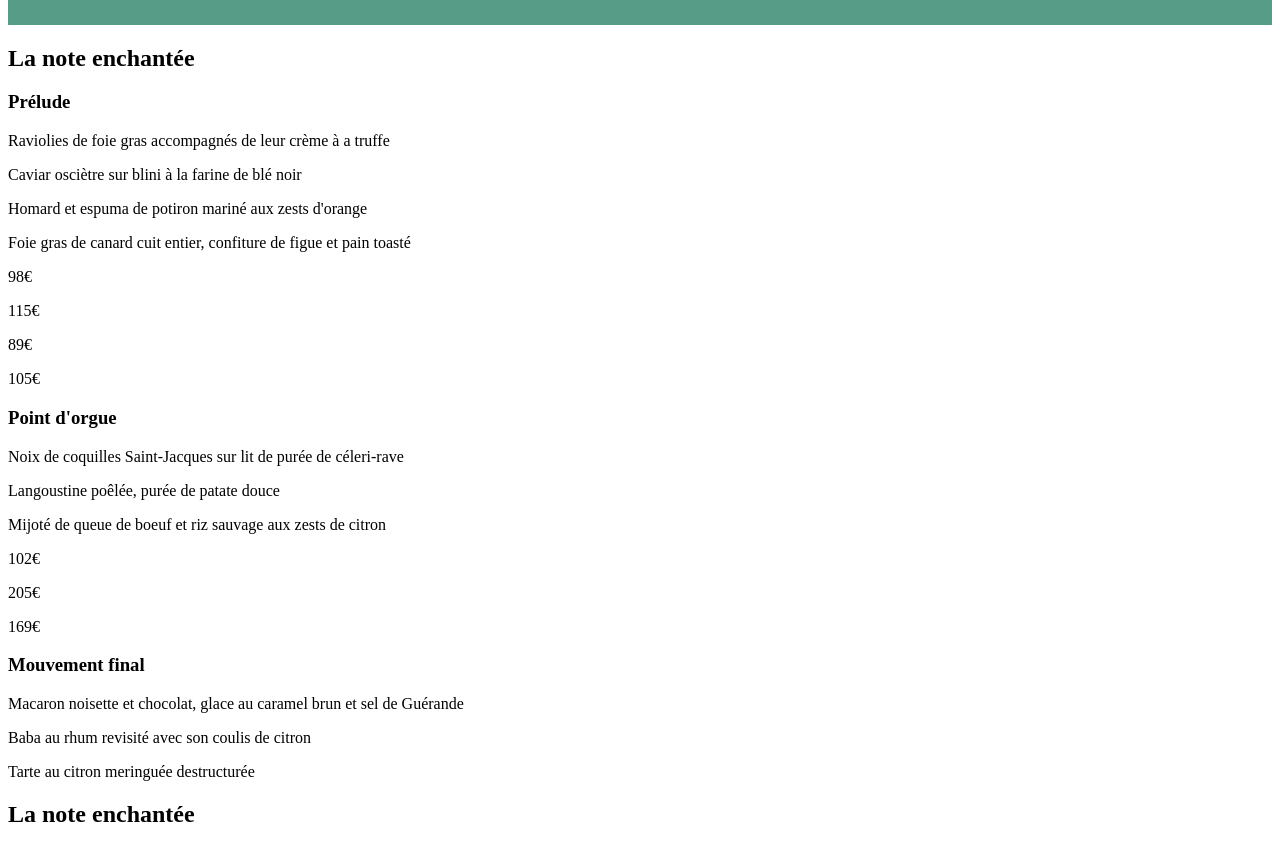
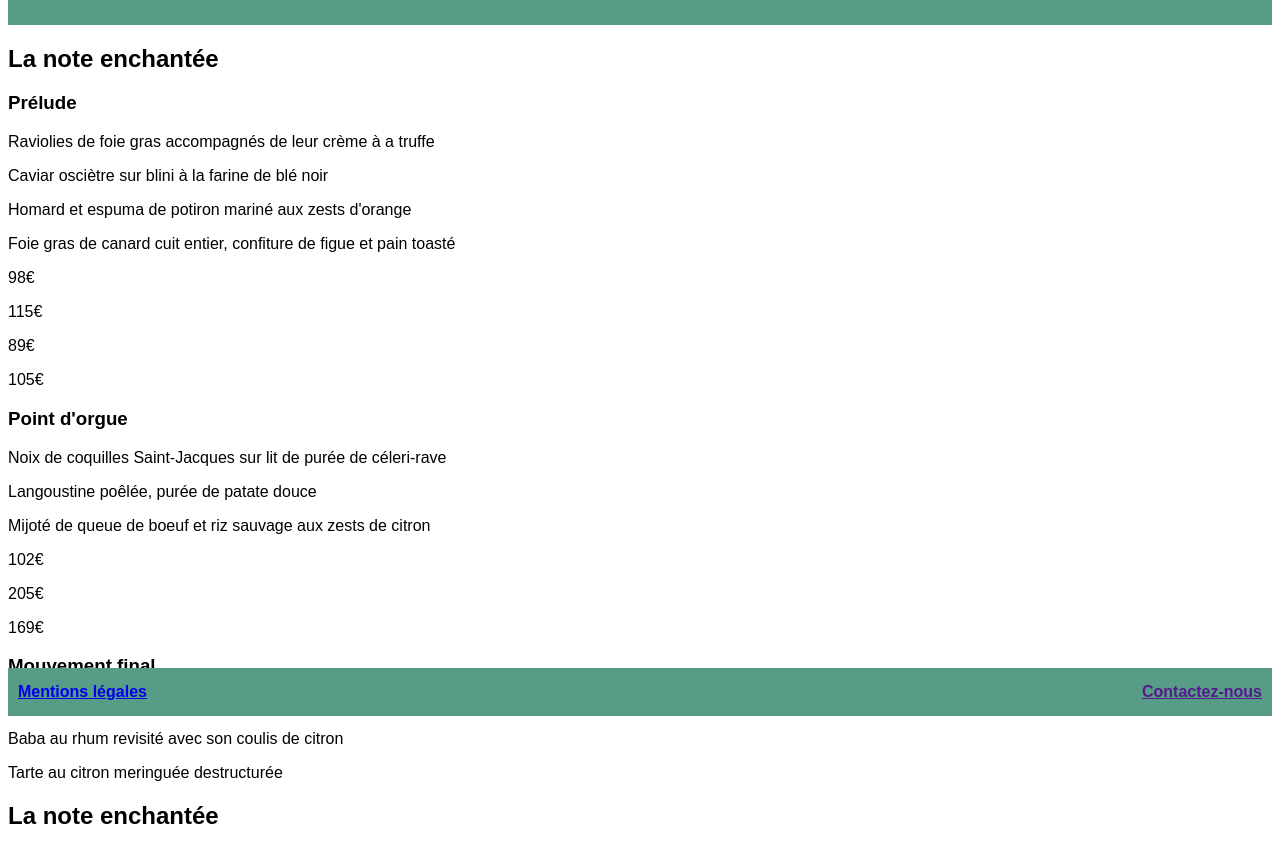
Before and after one commit to Sandrine-dev/OpenclassroomProject3, a website: page Menu1.html in a window 1280 px wide. Shown: the part 84-934 px from the top of the page. Drawn offline with Linux system fonts and the light colour scheme; a web font is replaced by a local one.

Commit message:
Mise en page du footer

```diff
--- a/Menu1.html
+++ b/Menu1.html
@@ -59,6 +59,11 @@
 
     </section>
 
+    <!--pied de page avec les liens-->
+    <footer>
+        <div><a href="file:///C:/Users/Pomme%20Verte/Desktop/Formation/Git/Projet3/Mentions.html">Mentions légales</a></div>
+        <div><a href="">Contactez-nous</a></div>
+    </footer>
 
 </body>
 </html>
--- a/Style.scss
+++ b/Style.scss
@@ -75,13 +75,35 @@ $Gris: #f9f9f9;
 
 /*sur toutes les pages*/
 
+@mixin head-foot
+{
+    background-color: $Vert;
+    color: $Jaune;
+}
+
+*
+{
+    font-family: Arial, Helvetica, sans-serif;
+}
+
 header
 {
+    @include head-foot;
+    text-align: center;
     font-family: familiar_probold, Arial, Helvetica, sans-serif;
-    font-weight: bolder;
-    background-color: $Vert;
-    color: $Jaune;
-    text-align: center;
+    font-size: 20px;
     padding: 1px;
-    font-size: 20px;
 }
+
+footer
+{
+    @include head-foot;
+    position: fixed;
+    bottom: 0;
+    padding: 15px 10px;
+    font-weight: bold;
+    justify-content: space-between;
+    display: flex;
+    right: 8px;
+    left: 8px;
+}
```
Also changed, not shown: Mentions.html (+6 -0 lines), Menu2.html (+5 -0 lines), Menu3.html (+6 -0 lines), Menu4.html (+6 -0 lines), index.html (+2 -2 lines), Style.css, 1 other file.
